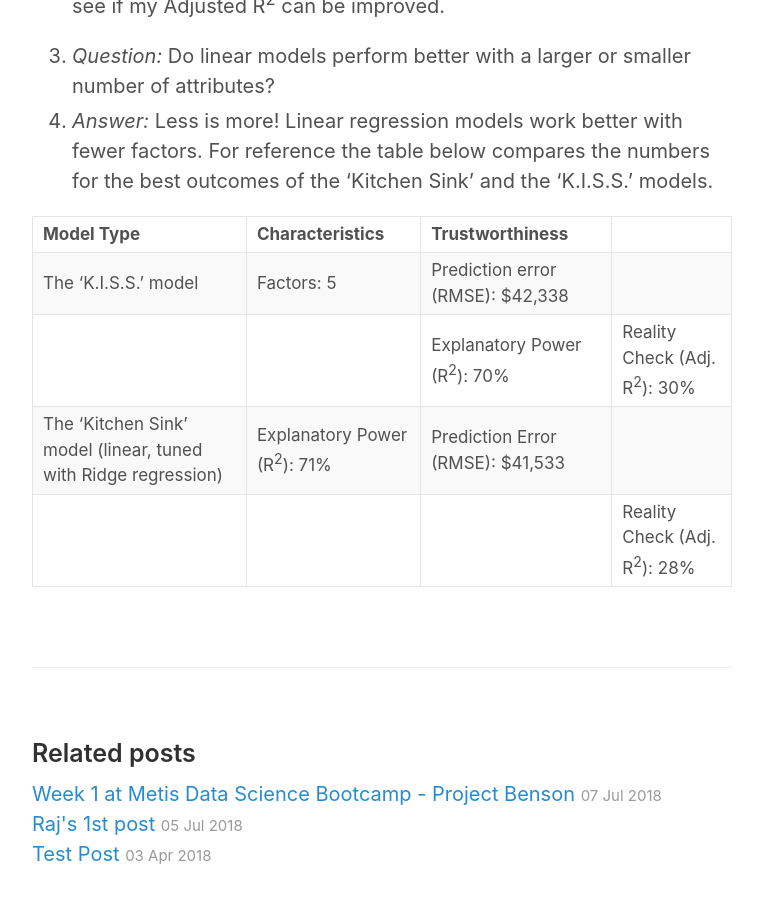
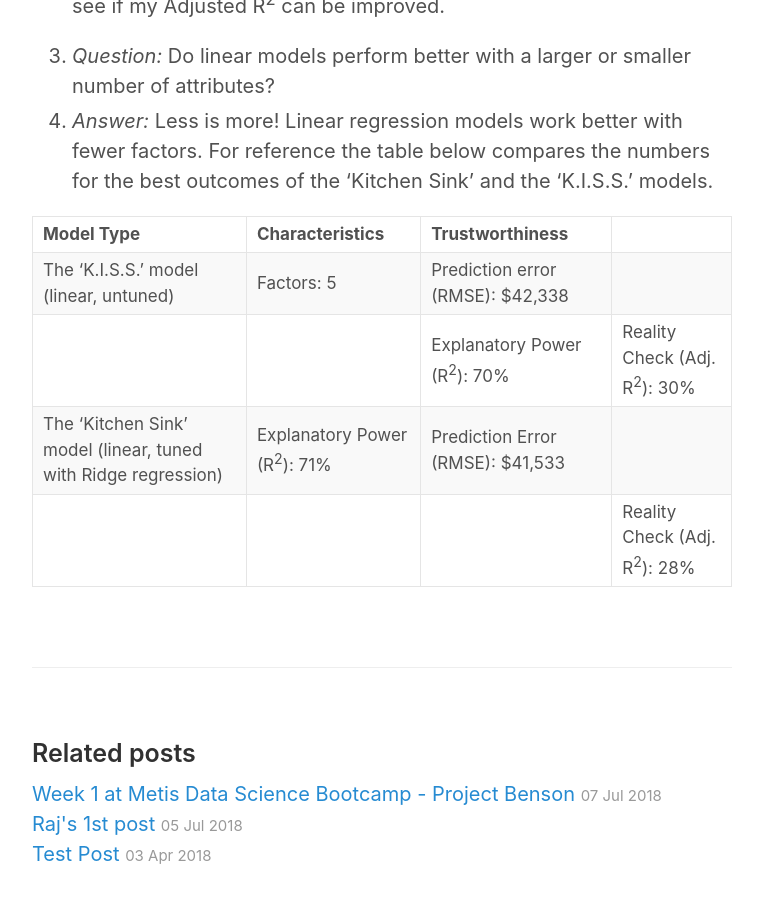
Before and after one commit to questiegit/questiegit.github.io, a Jekyll site: the page built from _posts/2018-07-21-LutherBlog.md, in a window 1280 px wide and 900 px high, scrolled down 4232 px. Shown: the whole window, without its empty margins (258-1021 px from the left). Built offline with Jekyll 4.4.1, drawn with Linux system fonts in a browser that asks for light colours.

Commit message:
Project Luther: Attempt 20 - Completed Blog

```diff
--- a/_posts/2018-07-21-LutherBlog.md
+++ b/_posts/2018-07-21-LutherBlog.md
@@ -56,7 +56,7 @@ Now it was time to try and reduce the number of factors in the regression model
 The first four factors had a strong positive correlation, while the last one had a strong negative correlation to the sales price.  The following diagram shows the correlations of the
 various attributes with sales price.  I chose the factors to the left of the left red line, and to the right of the right red line.
 
-<img src="correlation1.jpg" width="100" height="100">
+<img src="./correlation1.jpg" width="100" height="100">
 
 # THE RESULTS: K.I.S.S. model
 
@@ -96,7 +96,7 @@ improved.
 
 Model Type | Characteristics | Trustworthiness
 -----------|-----------------|----------------
-The 'K.I.S.S.' model | Factors: 5 | Prediction error (RMSE): $42,338
+The 'K.I.S.S.' model (linear, untuned) | Factors: 5 | Prediction error (RMSE): $42,338
 | | Explanatory Power (R<sup>2</sup>): 70% | Reality Check (Adj. R<sup>2</sup>): 30%
 The 'Kitchen Sink' model (linear, tuned with Ridge regression) | Explanatory Power (R<sup>2</sup>): 71% | Prediction Error (RMSE): $41,533
 | | | Reality Check (Adj. R<sup>2</sup>): 28%
```
